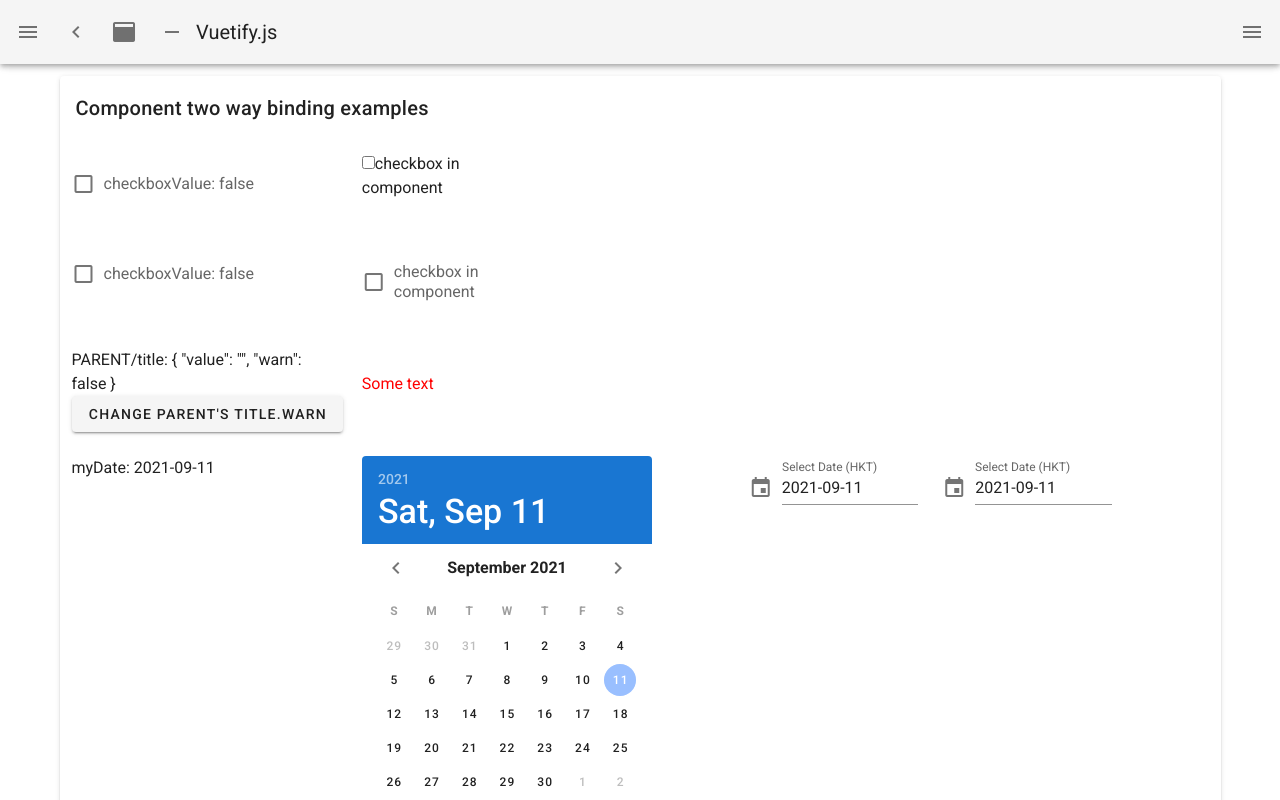
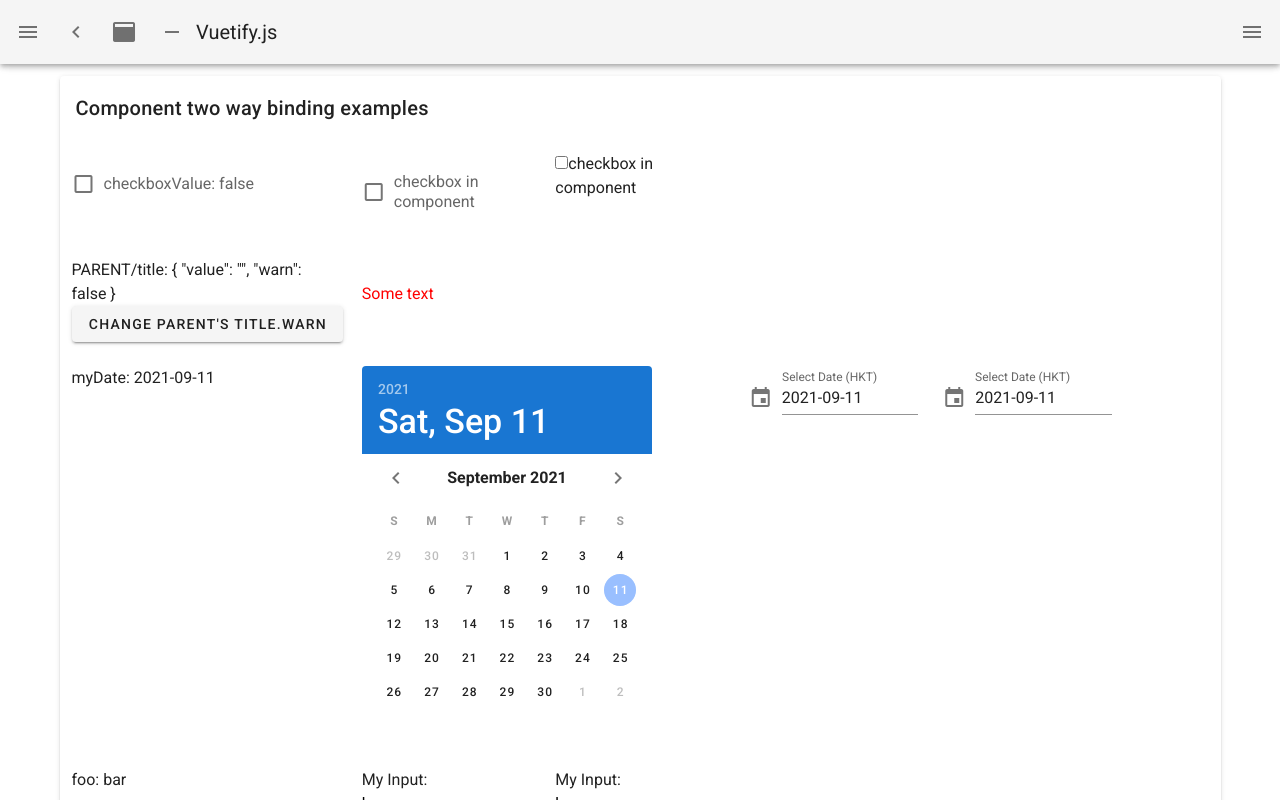
Before and after one commit to nonjosh/nuxt-vuetify-dev, a Nuxt app: page /binding in a window 1280 px wide. Shown: the top 800 px of the page. Built offline with nearby package versions, Linux system fonts and the light colour scheme.

Commit message:
update binding checkbox example layout

```diff
--- a/pages/binding.vue
+++ b/pages/binding.vue
@@ -10,18 +10,10 @@
           ></v-checkbox
         ></v-col>
         <v-col cols="12" lg="2"
+          ><vuetify-checkbox v-model="checkboxValue"></vuetify-checkbox>
+        </v-col>
+        <v-col cols="12" lg="2"
           ><base-checkbox v-model="checkboxValue"></base-checkbox>
-        </v-col>
-      </v-row>
-      <v-row>
-        <v-col cols="12" lg="3">
-          <v-checkbox
-            v-model="checkboxValue"
-            :label="`checkboxValue: ${checkboxValue.toString()}`"
-          ></v-checkbox
-        ></v-col>
-        <v-col cols="12" lg="2"
-          ><vuetify-checkbox v-model="checkboxValue"></vuetify-checkbox>
         </v-col>
       </v-row>
       <v-row>
```
